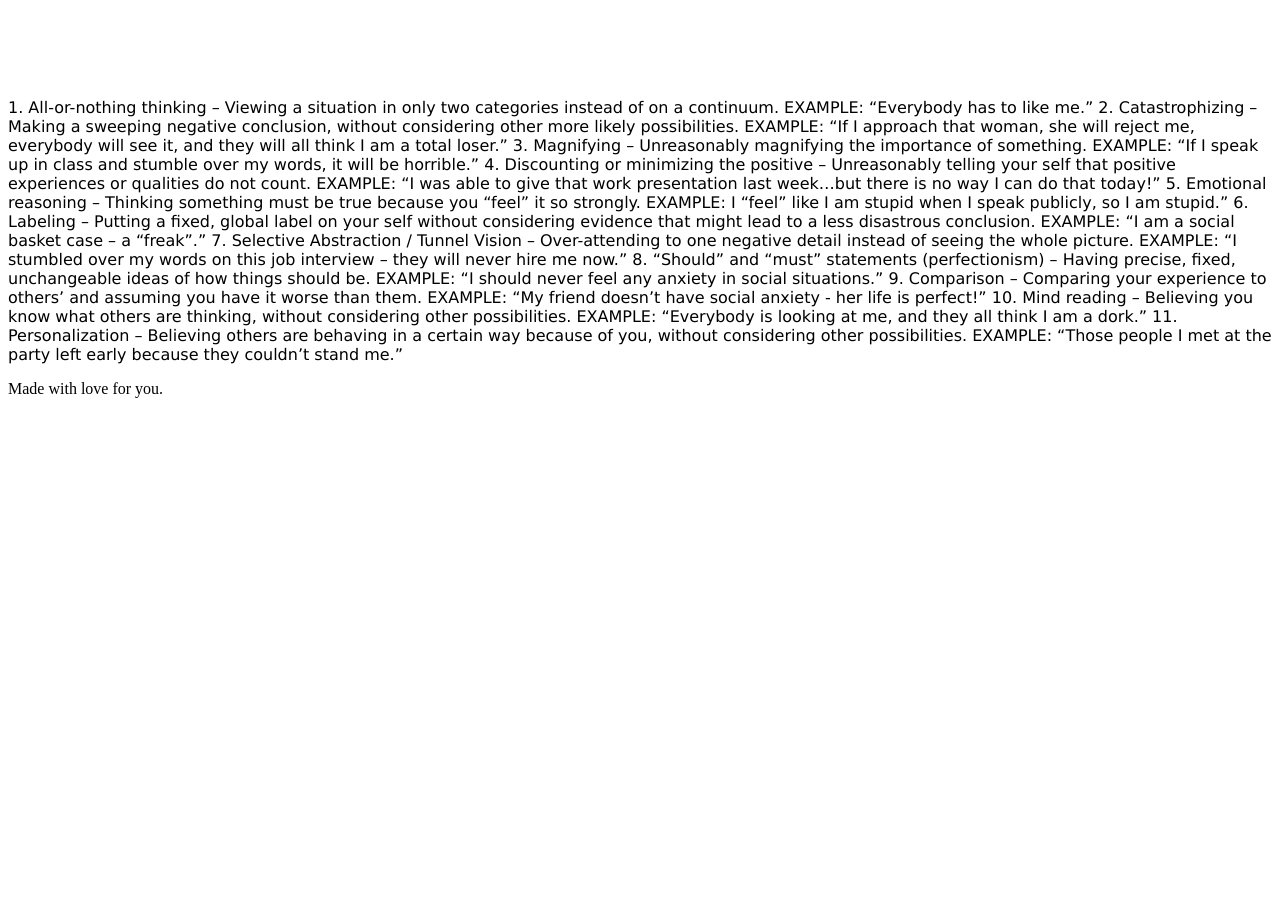
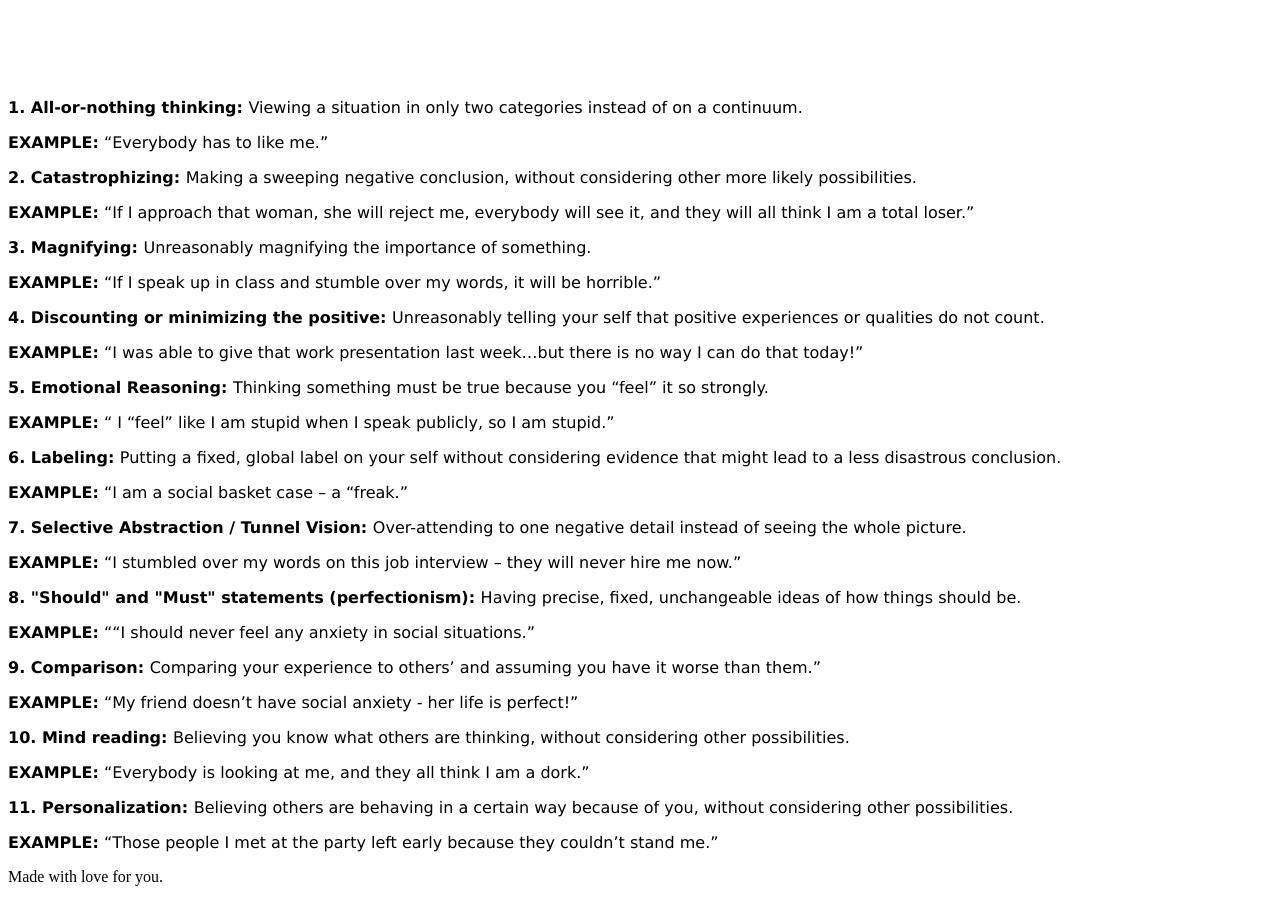
Before and after one commit to kellykaufman/Infinite-Loop-frontend, a Vue app: page /anxiety-themes in a window 1280 px wide. Shown: the part 420-1322 px from the top of the page. Before the commit the page ends 834 px from the top, so only its background shows below. Built offline with nearby package versions, Linux system fonts and the light colour scheme; the HTML template or start-up script is replaced by a standard one.

Commit message:
Formats anxiety themes list

```diff
--- a/src/views/AnxietyThemes.vue
+++ b/src/views/AnxietyThemes.vue
@@ -1,35 +1,126 @@
 <template>
   <div class="anxiety-themes">
     <div class="container">
-      1. All-or-nothing thinking – Viewing a situation in only two categories
-      instead of on a continuum. EXAMPLE: “Everybody has to like me.” 2.
-      Catastrophizing – Making a sweeping negative conclusion, without
-      considering other more likely possibilities. EXAMPLE: “If I approach that
-      woman, she will reject me, everybody will see it, and they will all think
-      I am a total loser.” 3. Magnifying – Unreasonably magnifying the
-      importance of something. EXAMPLE: “If I speak up in class and stumble over
-      my words, it will be horrible.” 4. Discounting or minimizing the positive
-      – Unreasonably telling your self that positive experiences or qualities do
-      not count. EXAMPLE: “I was able to give that work presentation last
-      week…but there is no way I can do that today!” 5. Emotional reasoning –
-      Thinking something must be true because you “feel” it so strongly.
-      EXAMPLE: I “feel” like I am stupid when I speak publicly, so I am stupid.”
-      6. Labeling – Putting a fixed, global label on your self without
-      considering evidence that might lead to a less disastrous conclusion.
-      EXAMPLE: “I am a social basket case – a “freak”.” 7. Selective Abstraction
-      / Tunnel Vision – Over-attending to one negative detail instead of seeing
-      the whole picture. EXAMPLE: “I stumbled over my words on this job
-      interview – they will never hire me now.” 8. “Should” and “must”
-      statements (perfectionism) – Having precise, fixed, unchangeable ideas of
-      how things should be. EXAMPLE: “I should never feel any anxiety in social
-      situations.” 9. Comparison – Comparing your experience to others’ and
-      assuming you have it worse than them. EXAMPLE: “My friend doesn’t have
-      social anxiety - her life is perfect!” 10. Mind reading – Believing you
-      know what others are thinking, without considering other possibilities.
-      EXAMPLE: “Everybody is looking at me, and they all think I am a dork.” 11.
-      Personalization – Believing others are behaving in a certain way because
-      of you, without considering other possibilities. EXAMPLE: “Those people I
-      met at the party left early because they couldn’t stand me.”
+      <p>
+        <b> 1. All-or-nothing thinking: </b>
+        <span>
+          Viewing a situation in only two categories instead of on a continuum.
+          <p><b>EXAMPLE:</b> “Everybody has to like me.”</p>
+        </span>
+      </p>
+      <p>
+        <b> 2. Catastrophizing: </b>
+        <span>
+          Making a sweeping negative conclusion, without considering other more
+          likely possibilities.
+          <p>
+            <b>EXAMPLE:</b> “If I approach that woman, she will reject me,
+            everybody will see it, and they will all think I am a total loser.”
+          </p>
+        </span>
+      </p>
+      <p>
+        <b> 3. Magnifying: </b>
+        <span>
+          Unreasonably magnifying the importance of something.
+
+          <p>
+            <b>EXAMPLE:</b> “If I speak up in class and stumble over my words,
+            it will be horrible.”
+          </p>
+        </span>
+      </p>
+      <p>
+        <b> 4. Discounting or minimizing the positive: </b>
+        <span>
+          Unreasonably telling your self that positive experiences or qualities
+          do not count.
+
+          <p>
+            <b>EXAMPLE:</b> “I was able to give that work presentation last
+            week…but there is no way I can do that today!”
+          </p>
+        </span>
+      </p>
+      <p>
+        <b> 5. Emotional Reasoning: </b>
+        <span>
+          Thinking something must be true because you “feel” it so strongly.
+
+          <p>
+            <b>EXAMPLE:</b> “ I “feel” like I am stupid when I speak publicly,
+            so I am stupid.”
+          </p>
+        </span>
+      </p>
+      <p>
+        <b> 6. Labeling: </b>
+        <span>
+          Putting a fixed, global label on your self without considering
+          evidence that might lead to a less disastrous conclusion.
+
+          <p><b>EXAMPLE:</b> “I am a social basket case – a “freak.”</p>
+        </span>
+      </p>
+      <p>
+        <b> 7. Selective Abstraction / Tunnel Vision: </b>
+        <span>
+          Over-attending to one negative detail instead of seeing the whole
+          picture.
+
+          <p>
+            <b>EXAMPLE:</b> “I stumbled over my words on this job interview –
+            they will never hire me now.”
+          </p>
+        </span>
+      </p>
+      <p>
+        <b> 8. "Should" and "Must" statements (perfectionism): </b>
+        <span>
+          Having precise, fixed, unchangeable ideas of how things should be.
+
+          <p>
+            <b>EXAMPLE:</b> ““I should never feel any anxiety in social
+            situations.”
+          </p>
+        </span>
+      </p>
+      <p>
+        <b> 9. Comparison: </b>
+        <span>
+          Comparing your experience to others’ and assuming you have it worse
+          than them.”
+
+          <p>
+            <b>EXAMPLE:</b> “My friend doesn’t have social anxiety - her life is
+            perfect!”
+          </p>
+        </span>
+      </p>
+      <p>
+        <b> 10. Mind reading: </b>
+        <span>
+          Believing you know what others are thinking, without considering other
+          possibilities.
+
+          <p>
+            <b>EXAMPLE:</b> “Everybody is looking at me, and they all think I am
+            a dork.”
+          </p>
+        </span>
+      </p>
+      <p>
+        <b> 11. Personalization: </b>
+        <span>
+          Believing others are behaving in a certain way because of you, without
+          considering other possibilities.
+
+          <p>
+            <b>EXAMPLE:</b> “Those people I met at the party left early because
+            they couldn’t stand me.”
+          </p>
+        </span>
+      </p>
     </div>
   </div>
 </template>
--- a/src/views/Signup.vue
+++ b/src/views/Signup.vue
@@ -5,49 +5,79 @@
       style="background-image: linear-gradient(to left, #7c24ff, #0b53ff)"
     >
       <div class="container">
-        <div class="row mt-6 align-items-center">
-          <div class="col-md-6 text-white mt-5">
-            <h2 class="rtx-bold display-md-1 text-white">INFINITE LOOP</h2>
-            <p class="lead text-white-08 my-4">
-              An anxiety app to help users track their anxiety.
-            </p>
-            <a
-              class="btn btn-warning-gradient btn-pill width-10rem m-2"
-              href="/signup"
-              >Signup</a
-            ><a class="btn btn-white btn-pill width-10rem m-2" href="/login"
-              >Login</a
-            >
+        <div class="row mt-5 align-items-center">
+          <div class="col-md-8 text-white mt-6">
+            <div class="center-pretty">
+              <img class="image" src="../assets/signup-IMG.png" alt="image" />
+              <p class="lead text-white-08 my-4">
+                An app to help users track their anxiety.
+              </p>
+              <form v-on:submit.prevent="submit()">
+                <ul>
+                  <li v-for="error in errors" v-bind:key="error">
+                    {{ error }}
+                  </li>
+                </ul>
+                <div class="please-work">
+                  <label>Full Name: </label>
+                  <input type="text" v-model="newUserParams.full_name" />
+                </div>
+                <p></p>
+                <div class="please-work">
+                  <label>Email: </label>
+                  <input type="email" v-model="newUserParams.email" />
+                </div>
+                <p></p>
+                <div class="please-work">
+                  <label>Password: </label>
+                  <input type="password" v-model="newUserParams.password" />
+                </div>
+                <p></p>
+                <div class="please-work">
+                  <label>Password confirmation: </label>
+                  <input
+                    type="password"
+                    v-model="newUserParams.password_confirmation"
+                  />
+                </div>
+
+                <p></p>
+                <br />
+                <input
+                  class="btn btn-warning-gradient btn-pill width-10rem m-2"
+                  type="submit"
+                  value="Signup"
+                />
+              </form>
+            </div>
           </div>
           <div class="col-md-6 text-right"></div>
         </div>
       </div>
     </section>
-    <form v-on:submit.prevent="submit()">
-      <h1>Signup</h1>
-      <ul>
-        <li v-for="error in errors" v-bind:key="error">{{ error }}</li>
-      </ul>
-      <div>
-        <label>Full Name:</label>
-        <input type="text" v-model="newUserParams.full_name" />
-      </div>
-      <div>
-        <label>Email:</label>
-        <input type="email" v-model="newUserParams.email" />
-      </div>
-      <div>
-        <label>Password:</label>
-        <input type="password" v-model="newUserParams.password" />
-      </div>
-      <div>
-        <label>Password confirmation:</label>
-        <input type="password" v-model="newUserParams.password_confirmation" />
-      </div>
-      <input type="submit" value="Submit" />
-    </form>
   </div>
 </template>
+
+<style>
+.signup {
+  text-align: center;
+}
+
+.center-pretty {
+  text-align: center;
+  margin-left: 350px;
+}
+
+.please-work {
+  text-align: left;
+  margin-left: 20px;
+}
+
+.image {
+  height: 150px;
+  width: 150px;
+}
+</style>
 
 <script>
 import axios from "axios";
```
Also changed, not shown: src/assets/signup-IMG.png (added).
